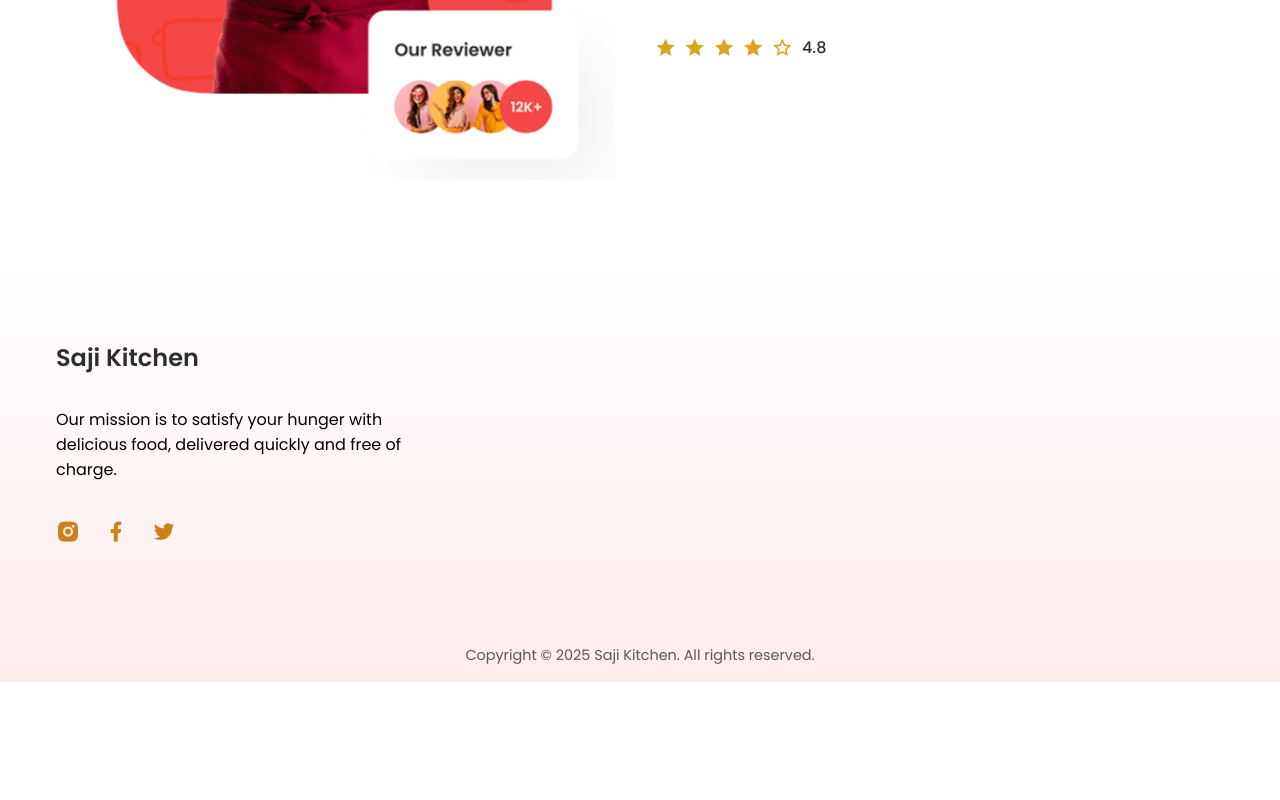
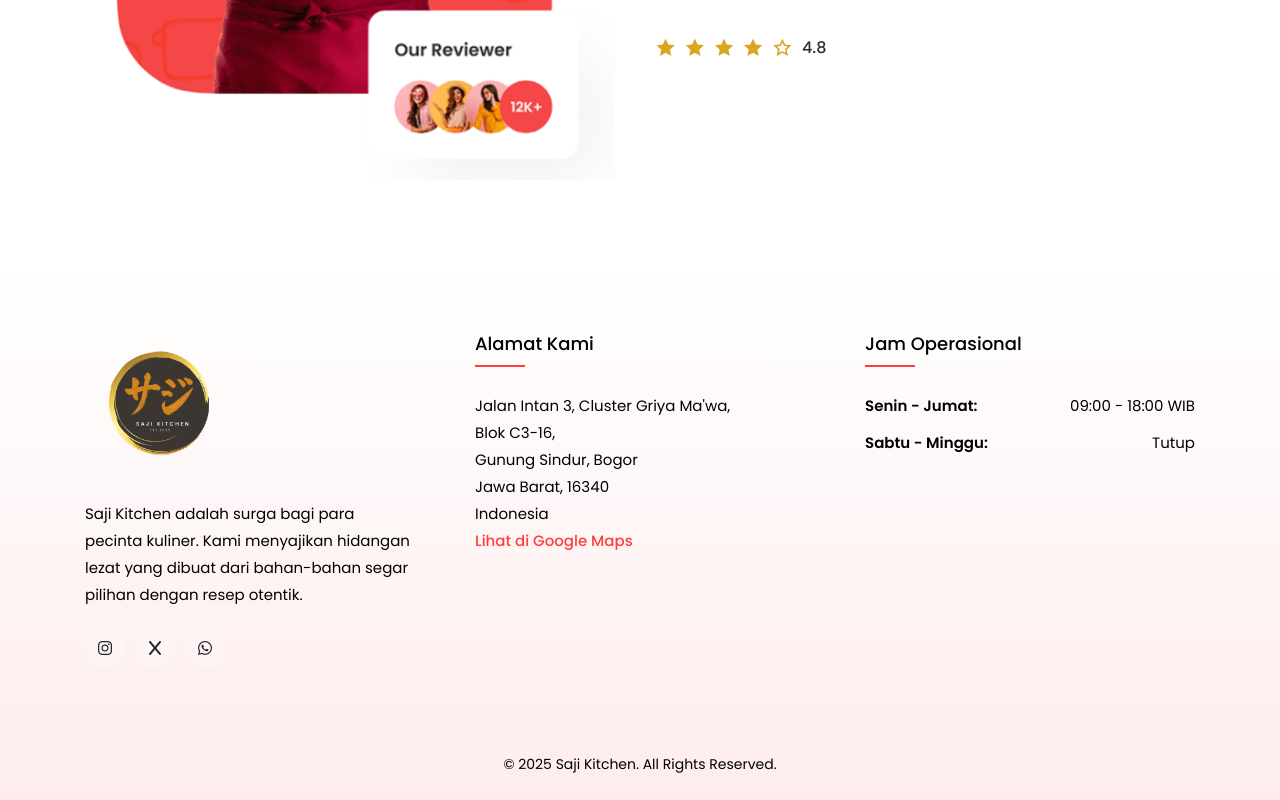
Before and after one commit to riskiip/saji-kitchen, an Angular app: page / in a window 1280 px wide. Shown: the part 4276-5076 px from the top of the page. Before the commit the page ends 4958 px from the top, so only its background shows below. Built offline with nearby package versions, Linux system fonts and the light colour scheme.

Commit message:
feat : Add footer feature

```diff
--- a/angular.json
+++ b/angular.json
@@ -22,6 +22,7 @@
             "tsConfig": "tsconfig.app.json",
             "assets": [
               "src/favicon.ico",
+              "src/logo.ico",
               "src/assets"
             ],
             "styles": [
@@ -81,6 +82,7 @@
             "tsConfig": "tsconfig.spec.json",
             "assets": [
               "src/favicon.ico",
+              "src/logo.ico",
               "src/assets"
             ],
             "styles": [
--- a/src/app/components/footer/footer.component.css
+++ b/src/app/components/footer/footer.component.css
@@ -1,10 +1,15 @@
-.footer__container {
+/* .footer__container {
     display: grid;
     gap: 4rem 2rem;
 }
 
 .footer__logo {
     margin-bottom: 2rem;
+    display: flex;
+    flex-direction: column;
+    align-items: center;
+    justify-content: center;
+    text-align: center;
 }
 
 .footer__logo img {
@@ -87,4 +92,156 @@ footer {
   background: linear-gradient(to top,
       rgba(245, 71, 72, 0.1),
       rgba(245, 71, 72, 0));
+} */
+
+/* ======================= STYLE FOOTER ======================= */
+.footer {
+  background: linear-gradient(
+    to top,
+    rgba(245, 71, 72, 0.1),
+    rgba(245, 71, 72, 0)
+  );
+  padding: 70px 0 0;
 }
+
+.footer-container {
+  max-width: 1170px;
+  margin: auto;
+  padding: 0 15px;
+  display: flex;
+  flex-wrap: wrap; /* Penting untuk responsif */
+  justify-content: space-between;
+  gap: 30px;
+}
+
+.footer-col {
+  width: 100%;
+  padding: 0 15px;
+  flex: 1 1 250px; /* Penting untuk responsif */
+  min-width: 250px;
+}
+
+.footer-col h3 {
+  font-size: 18px;
+  text-transform: capitalize;
+  margin-bottom: 35px;
+  font-weight: 500;
+  position: relative;
+}
+
+/* Garis bawah judul */
+.footer-col h3::before {
+  content: "";
+  position: absolute;
+  left: 0;
+  bottom: -10px;
+  background-color: #fd3f3f; /* Warna aksen Anda */
+  height: 2px;
+  box-sizing: border-box;
+  width: 50px;
+}
+
+.footer-logo {
+  max-width: 150px;
+  margin-bottom: 20px;
+}
+
+.footer-desc {
+  font-size: 14px;
+  line-height: 1.7;
+  margin-bottom: 20px;
+}
+
+.social-media a {
+  display: inline-flex;
+  height: 40px;
+  width: 40px;
+  background-color: rgba(255, 255, 255, 0.2);
+  color: #24262b;
+  margin: 0 10px 10px 0;
+  text-align: center;
+  line-height: 40px;
+  border-radius: 50%;
+  transition: all 0.3s ease;
+  justify-content: center;
+  align-items: center;
+  font-size: 16px;
+  text-decoration: none;
+}
+
+.social-media a:hover {
+  color: var(--primary-color);
+  background-color: #ffffff;
+}
+
+.footer-col p,
+.footer-col .map-link,
+.footer-col .jam-operasional li {
+  font-size: 15px;
+  line-height: 1.8;
+}
+
+.map-link {
+  color: #fd3f3f;
+  text-decoration: none;
+  font-weight: 500;
+  transition: color 0.3s;
+}
+
+.map-link:hover {
+  color: var(--primary-color);
+}
+
+.jam-operasional {
+  list-style: none;
+  padding: 0;
+}
+
+.jam-operasional li {
+  margin-bottom: 10px;
+  display: flex;
+  justify-content: space-between;
+}
+
+.jam-operasional span {
+  font-weight: 600;
+  margin-right: 10px;
+}
+
+.footer-bottom {
+  text-align: center;
+  padding: 25px 0;
+  margin-top: 50px;
+  border-top: 1px solid rgba(255, 255, 255, 0.1);
+  font-size: 14px;
+}
+
+/* Tampilan Responsif untuk Mobile */
+@media (max-width: 768px) {
+  .footer-col {
+    width: 50%;
+    margin-bottom: 30px;
+    text-align: center;
+  }
+
+  .footer-col h3::before {
+    left: 50%;
+    transform: translateX(-50%);
+  }
+
+  .jam-operasional li {
+    flex-direction: column;
+    align-items: center;
+    gap: 5px;
+  }
+
+  .social-media {
+    text-align: center;
+  }
+}
+
+@media (max-width: 574px) {
+  .footer-col {
+    width: 100%;
+  }
+}
--- a/src/app/components/footer/footer.component.html
+++ b/src/app/components/footer/footer.component.html
@@ -1,30 +1,59 @@
-<footer>
-  <div class="section__container footer__container">
-    <div class="footer__col">
-      <div class="footer__logo">
-        <a href="#" class="logo">
-          <!-- <img src="assets/logo.png" alt="logo" /> -->
-          <span>Saji Kitchen</span>
-        </a>
+<link
+  rel="stylesheet"
+  href="https://cdnjs.cloudflare.com/ajax/libs/font-awesome/6.5.2/css/all.min.css"
+/>
+
+<footer class="footer">
+  <div class="footer-container">
+    <div class="footer-col">
+      <img
+        src="../../../assets/saji_kitchen.png"
+        alt="Logo Toko"
+        class="footer-logo"
+      />
+      <p class="footer-desc">
+        Saji Kitchen adalah surga bagi para pecinta kuliner. Kami menyajikan
+        hidangan lezat yang dibuat dari bahan-bahan segar pilihan dengan resep
+        otentik.
+      </p>
+      <div class="social-media">
+        <a href="https://www.instagram.com/sajikitchen/" target="_blank" aria-label="Instagram"><i class="fab fa-instagram"></i></a>
+        <a href="https://x.com/sajikitchenid" target="_blank" aria-label="Twitter"><i class="fab fa-x"></i></a>
+        <a
+          href="https://l.instagram.com/?u=https%3A%2F%2Fwa.me%2Fmessage%2FYAVOTB3HUMIHO1%3Ffbclid%3DPAZXh0bgNhZW0CMTEAAafKuBjjYTZJ8PKHCUy3zw1BmduYfQ1rwqAWcqskWgiGCXQta9CUzbHhUkFacA_aem_ZNGLUy4uBZJqB8jFn6u8JA&e=AT1ycYxVEiInn290wux0cYF2_3wpTWZ9EMbsgyhN19WnjqLiyt4NsV-ex-NK16_wj588bPDFDDHrz5nfp3txXs0kkyBgCJDDrvTDOiU"
+          aria-label="WhatsApp"
+          target="_blank"
+          ><i class="fab fa-whatsapp"></i
+        ></a>
       </div>
-      <p class="section__description">
-        Our mission is to satisfy your hunger with delicious food, delivered
-        quickly and free of charge.
+    </div>
+
+    <div class="footer-col">
+      <h3>Alamat Kami</h3>
+      <p>
+        Jalan Intan 3, Cluster Griya Ma'wa,<br />
+        Blok C3-16,<br />
+        Gunung Sindur, Bogor<br />
+        Jawa Barat, 16340<br />
+        Indonesia
       </p>
-      <ul class="footer__socials">
-        <li>
-          <a href="#"><i class="ri-instagram-fill"></i></a>
-        </li>
-        <li>
-          <a href="#"><i class="ri-facebook-fill"></i></a>
-        </li>
-        <li>
-          <a href="#"><i class="ri-twitter-fill"></i></a>
-        </li>
+      <a
+        href="https://maps.app.goo.gl/BVbnwycQyDzViaWx9"
+        target="_blank"
+        class="map-link"
+        >Lihat di Google Maps</a
+      >
+    </div>
+
+    <div class="footer-col">
+      <h3>Jam Operasional</h3>
+      <ul class="jam-operasional">
+        <li><span>Senin - Jumat:</span> 09:00 - 18:00 WIB</li>
+        <li><span>Sabtu - Minggu:</span> Tutup</li>
       </ul>
     </div>
   </div>
-  <div class="footer__bar">
-    Copyright © {{ currentYear }} Saji Kitchen. All rights reserved.
+  <div class="footer-bottom">
+    <p>&copy; 2025 Saji Kitchen. All Rights Reserved.</p>
   </div>
 </footer>
--- a/src/index.html
+++ b/src/index.html
@@ -13,7 +13,7 @@
       rel="stylesheet"
       href="https://cdn.jsdelivr.net/npm/swiper@11/swiper-bundle.min.css"
     />
-  <link rel="icon" type="image/x-icon" href="favicon.ico">
+  <link rel="icon" type="image/x-icon" href="logo.ico">
 </head>
 <body>
   <app-root></app-root>
```
Also changed, not shown: 1 other file (tests, documents, lock files or other folders).
